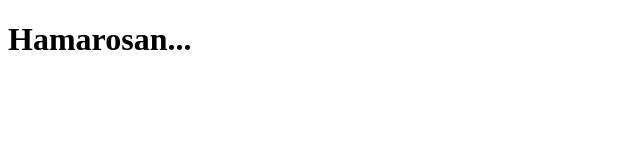
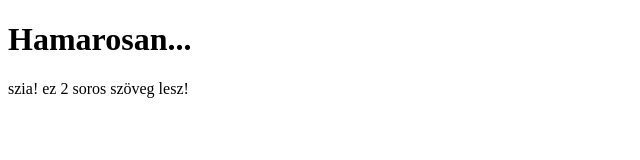
Before and after one commit to Balivok/shop, a plain HTML site: page index.html in a window 1280 px wide. Shown: the whole page, without its empty margins (0-640 px from the left). Drawn offline with Linux system fonts and the light colour scheme.

Commit message:
Update index.html

```diff
--- a/index.html
+++ b/index.html
@@ -5,5 +5,7 @@
   </head>
   <body>
     <h1>Hamarosan...</h1>
+    <p1>szia!
+    ez 2 soros szöveg lesz!</p1>
   </body>
 </html>
```
